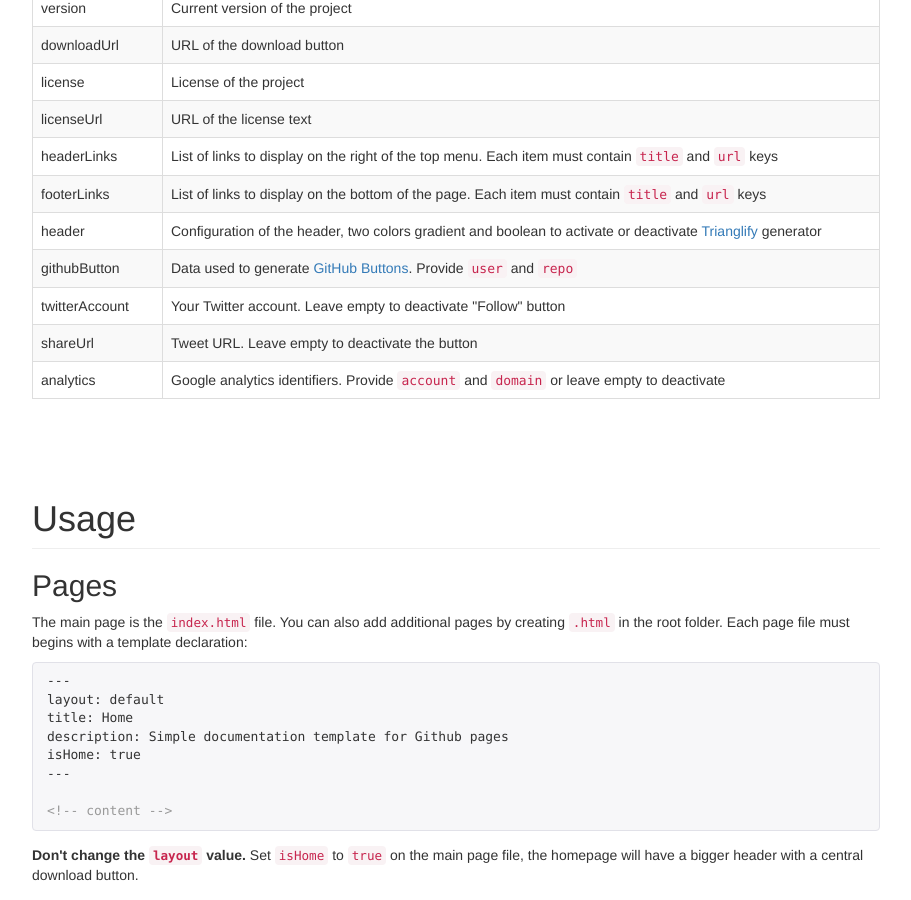
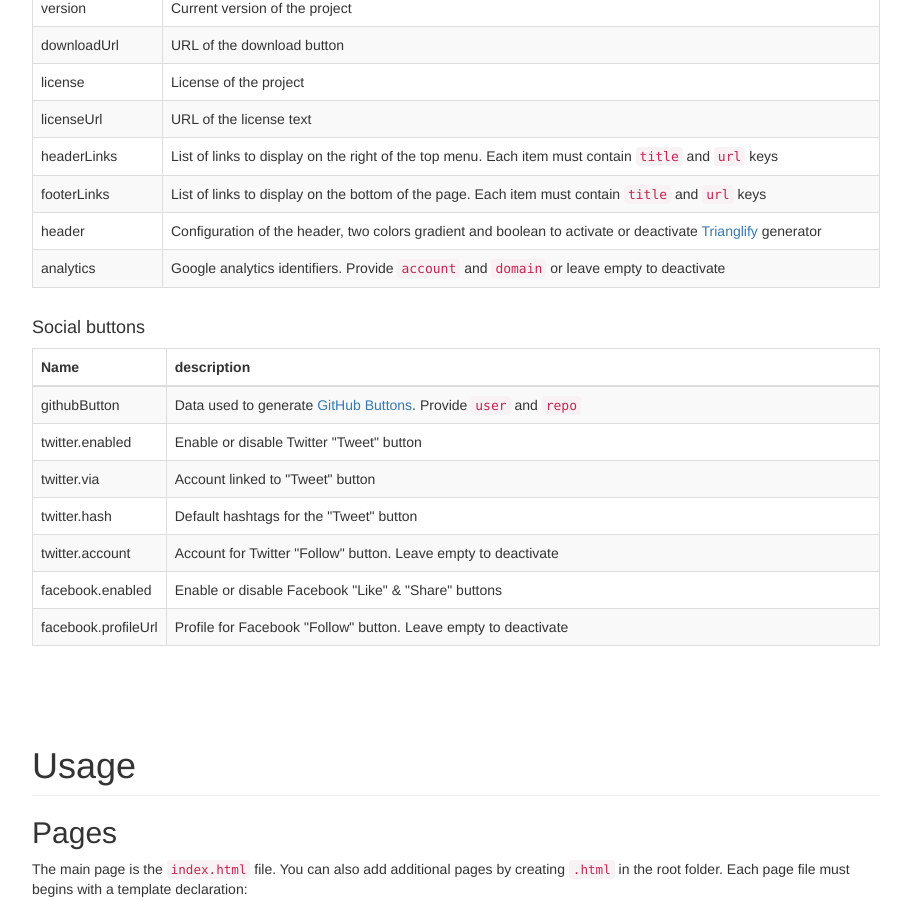
Before and after one commit to mistic100/jekyll-bootstrap-doc, a Jekyll site: the page built from index.html, in a window 1280 px wide and 900 px high, scrolled down 1439 px. Shown: the whole window, without its empty margins (38-949 px from the left). Built offline with Jekyll 4.4.1, drawn with Linux system fonts in a browser that asks for light colours; nearby versions of some CDN libraries; comment, search, counter and statistics services are not loaded; some of the changed text lies outside the part shown.

Commit message:
add Facebook button

```diff
--- a/_config.yml
+++ b/_config.yml
@@ -26,16 +26,22 @@ header:
   color2: "#673051"
   trianglify: true
 
-# github button
+# github buttons
 githubButton:
   user: mistic100
   repo: jekyll-bootstrap-doc
 
-# twitter follow button
-twitterAccount: mistic100
+# twitter buttons
+twitter:
+  enabled: true
+  via:
+  hash:
+  account:
 
-# url for tweet button
-shareUrl: http://mistic100.github.io/jekyll-bootstrap-doc
+# facebook buttons
+facebook:
+  enabled: true
+  profileUrl:
 
 # google analytics
 analytics:
--- a/_layouts/default.html
+++ b/_layouts/default.html
@@ -123,14 +123,24 @@
             <iframe class="github-btn" src="http://ghbtns.com/github-btn.html?user={{site.githubButton.user}}&amp;repo={{site.githubButton.repo}}&amp;type=fork&amp;count=true" width="90" height="20" title="Fork on GitHub"></iframe>
           </li>
         {% endif %}
-        {% if site.twitterAccount %}
-          <li class="follow-btn">
-            <a href="https://twitter.com/{{site.twitterAccount}}" class="twitter-follow-button" data-link-color="#0069D6" data-show-count="true">Follow @{{site.twitterAccount}}</a>
+        {% if site.twitter.enabled %}
+          <li>
+            <a href="https://twitter.com/share" class="twitter-share-button" data-url="{{site.github.url}}" data-count="horizontal" data-via="{{site.twitter.via}}" data-text="{{site.name}}" data-hashtags="{{site.twitter.hash}}">Tweet</a>
           </li>
         {% endif %}
-        {% if site.shareUrl %}
-          <li class="tweet-btn">
-            <a href="https://twitter.com/share" class="twitter-share-button" data-url="{{site.shareUrl}}" data-count="horizontal" data-via="{{site.twitterAccount}}" data-text="{{site.name}}">Tweet</a>
+        {% if site.twitter.account %}
+          <li>
+            <a href="https://twitter.com/{{site.twitterAccount}}" class="twitter-follow-button" data-show-count="true">Follow @{{site.twitterAccount}}</a>
+          </li>
+        {% endif %}
+        {% if site.facebook.enabled %}
+          <li>
+            <div class="fb-like" data-href="{{site.github.url}}" data-layout="button_count" data-action="like" data-show-faces="false" data-share="true"></div>
+          </li>
+        {% endif %}
+        {% if site.facebook.profileUrl %}
+          <li>
+            <div class="fb-follow" data-href="{{site.facebook.profileUrl}}" data-layout="button_count" data-show-faces="false"></div>
           </li>
         {% endif %}
         </ul>
@@ -164,7 +174,7 @@
   <script>trianglify('{{site.header.color1}}', '{{site.header.color2}}');</script>
   {% endif %}
 
-  {% if site.twitterAccount || site.shareUrl %}
+  {% if site.twitter.enabled || site.twitter.account %}
   <script>
     window.twttr = (function (d,s,id) {
       var t, js, fjs = d.getElementsByTagName(s)[0];
@@ -172,6 +182,18 @@
       js.src="https://platform.twitter.com/widgets.js"; fjs.parentNode.insertBefore(js, fjs);
       return window.twttr || (t = { _e: [], ready: function(f){ t._e.push(f) } });
     }(document, "script", "twitter-wjs"));
+  </script>
+  {% endif %}
+
+  {% if site.facebook.enabled || site.facebook.profileUrl %}
+  <div id="fb-root"></div>
+  <script>(function(d, s, id) {
+    var js, fjs = d.getElementsByTagName(s)[0];
+      if (d.getElementById(id)) return;
+      js = d.createElement(s); js.id = id;
+      js.src = "https://connect.facebook.net/en_US/sdk.js#xfbml=1&version=v2.0";
+      fjs.parentNode.insertBefore(js, fjs);
+    }(document, 'script', 'facebook-jssdk'));
   </script>
   {% endif %}
 
--- a/index.html
+++ b/index.html
@@ -22,7 +22,7 @@ isHome: true
     <li>Automatic menu</li>
     <li>Configurable additional links</li>
     <li>Github counters</li>
-    <li>Twitter button</li>
+    <li>Twitter &amp; Facebook buttons</li>
   </ul>
 
   <h3 id="examples">Examples</h3>
@@ -95,20 +95,50 @@ bundle exec jekyll serve
           <td>Configuration of the header, two colors gradient and boolean to activate or deactivate <a href="http://qrohlf.com/trianglify/">Trianglify</a> generator</td>
         </tr>
         <tr>
+          <td>analytics</td>
+          <td>Google analytics identifiers. Provide <code>account</code> and <code>domain</code> or leave empty to deactivate</td>
+        </tr>
+      </tbody>
+    </table>
+  </div>
+
+  <h4>Social buttons</h4>
+  <div class="table-responsive">
+    <table class="table table-bordered table-striped">
+      <thead>
+        <tr>
+          <th style="width: 130px;">Name</th>
+          <th>description</th>
+        </tr>
+      </thead>
+      <tbody>
+        <tr>
           <td>githubButton</td>
           <td>Data used to generate <a href="http://ghbtns.com/">GitHub Buttons</a>. Provide <code>user</code> and <code>repo</code></td>
         </tr>
         <tr>
-          <td>twitterAccount</td>
-          <td>Your Twitter account. Leave empty to deactivate "Follow" button</td>
+          <td>twitter.enabled</td>
+          <td>Enable or disable Twitter "Tweet" button</td>
         </tr>
         <tr>
-          <td>shareUrl</td>
-          <td>Tweet URL. Leave empty to deactivate the button</td>
+          <td>twitter.via</td>
+          <td>Account linked to "Tweet" button</td>
         </tr>
         <tr>
-          <td>analytics</td>
-          <td>Google analytics identifiers. Provide <code>account</code> and <code>domain</code> or leave empty to deactivate</td>
+          <td>twitter.hash</td>
+          <td>Default hashtags for the "Tweet" button</td>
+        </tr>
+        <tr>
+          <td>twitter.account</td>
+          <td>Account for Twitter "Follow" button. Leave empty to deactivate</td>
+        </tr>
+        <tr>
+          <td>facebook.enabled</td>
+          <td>Enable or disable Facebook "Like" &amp; "Share" buttons</td>
+        </tr>
+        <tr>
+          <td>facebook.profileUrl</td>
+          <td>Profile for Facebook "Follow" button. Leave empty to deactivate</td>
         </tr>
       </tbody>
     </table>
```
